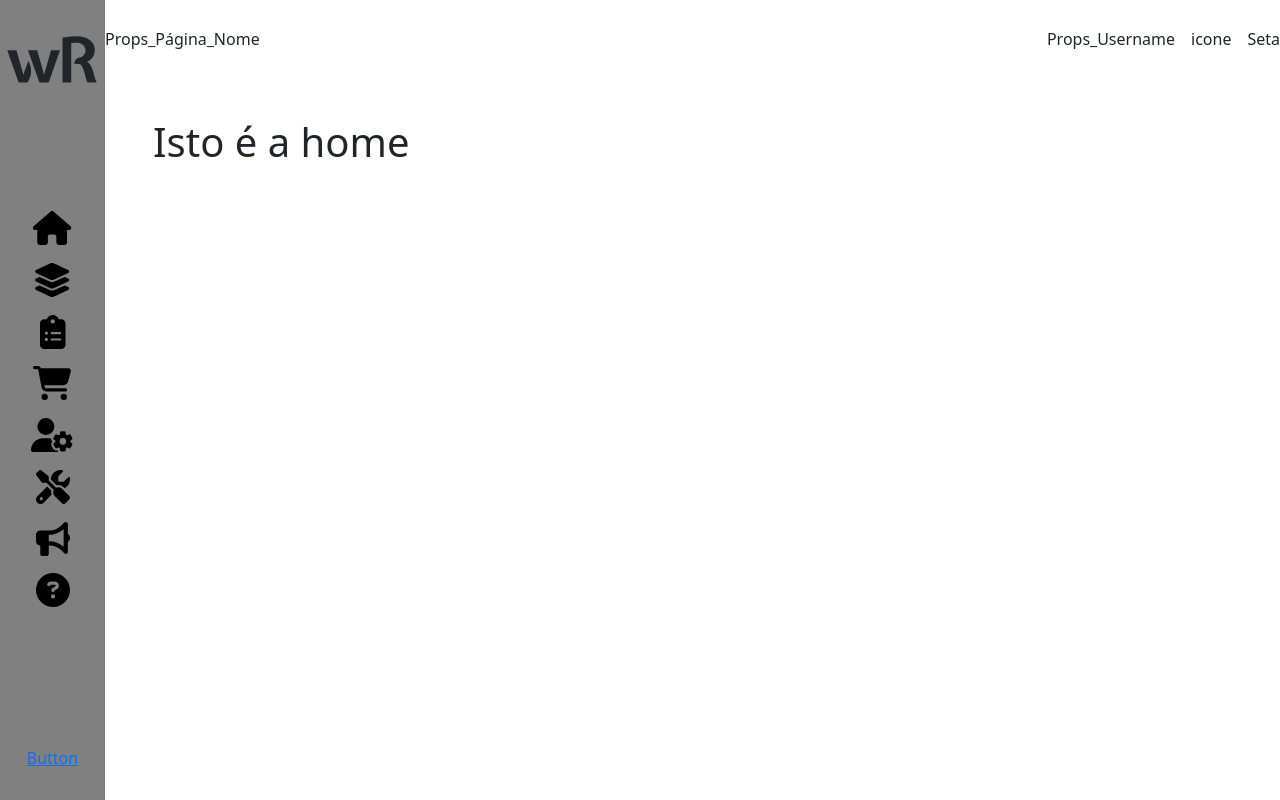
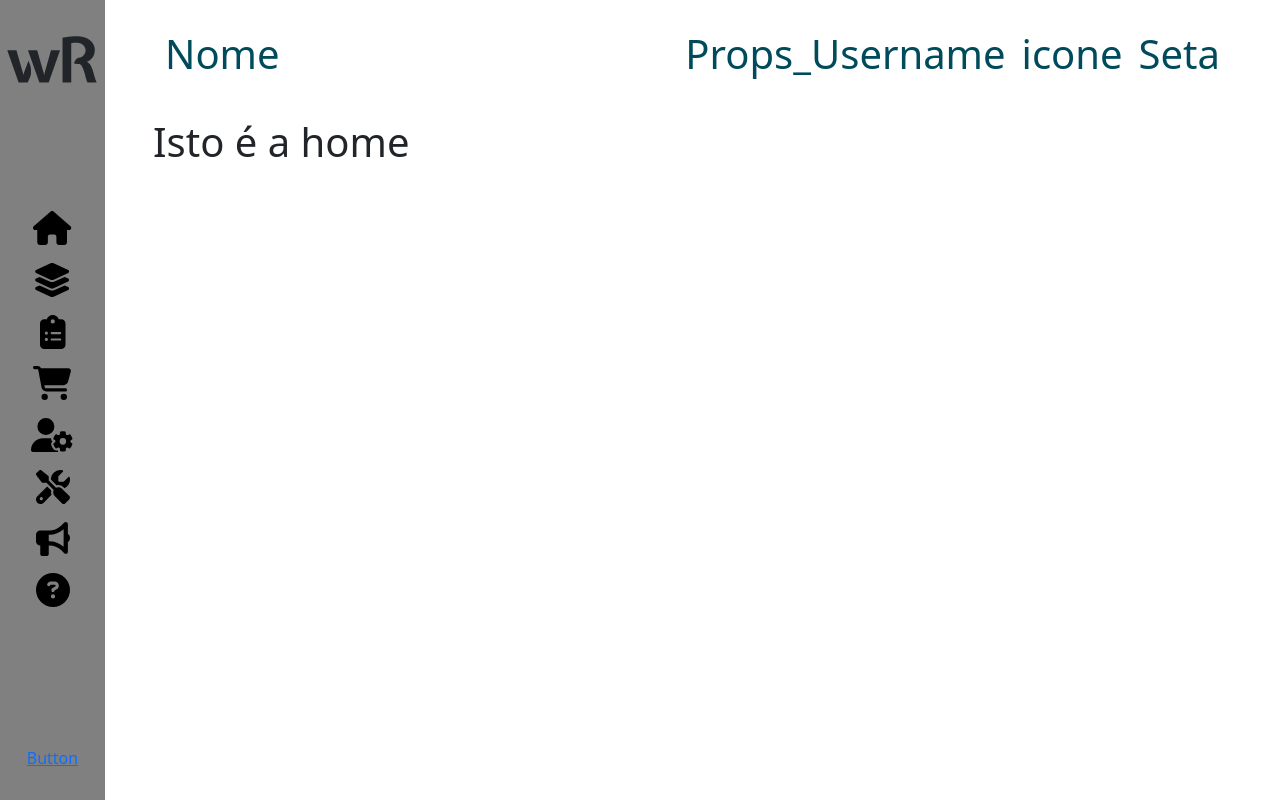
Before and after one commit to UPSxACE/quarrymanager-reactfrontend, a React (Create React App) app: page /dashboard/home in a window 1280 px wide. Built offline with nearby package versions, Linux system fonts and the light colour scheme.

Commit message:
feature/Dashboard_LayoutComponents close #19
done!!

```diff
--- a/src/dashboard/components/layout.js
+++ b/src/dashboard/components/layout.js
@@ -2,6 +2,7 @@ import React, { useState } from "react";
 import {} from "react-bootstrap";
 import styled from "styled-components";
 import { DashboardSidebar } from "./sidebar";
+import { H1Alt, H1 } from "./layoutComponents";
 export { DashboardLayout };
 
 function DashboardLayout(props) {
@@ -12,11 +13,17 @@ function DashboardLayout(props) {
       </aside>
       <ContentDiv>
         <PageHeader className="d-flex w-100">
-          <h6>Props_Página_Nome</h6>
+          <H1Alt textColor={1}>Nome</H1Alt>
           <div className="userMenu d-flex ms-auto">
-            <h6 className="ps-3">Props_Username</h6>
-            <h6 className="ps-3">icone</h6>
-            <h6 className="ps-3">Seta</h6>
+            <H1Alt className="ps-3" textColor={1}>
+              Props_Username
+            </H1Alt>
+            <H1Alt className="ps-3" textColor={1}>
+              icone
+            </H1Alt>
+            <H1Alt className="ps-3" textColor={1}>
+              Seta
+            </H1Alt>
           </div>
         </PageHeader>
         <div className="page-content p-5">{props.children}</div>
@@ -27,6 +34,8 @@ function DashboardLayout(props) {
 
 const PageHeader = styled.div`
   padding-top: 30px;
+  padding-left: 60px;
+  padding-right: 60px;
   height: calc(40px + 30px);
 `;
 
--- a/src/dashboard/components/layoutComponents.js
+++ b/src/dashboard/components/layoutComponents.js
@@ -9,6 +9,7 @@ export {
   H2,
   H3,
   H5,
+  H1Alt,
   Paragraph,
 };
 
@@ -62,8 +63,18 @@ const H3 = styled.h3((props) => ({
 
 const H5 = styled.h5((props) => ({
   color: props.orange ? "#d69b7f" : "white",
-
   fontSize: "20px",
   fontWeight: "normal",
   textAlign: props.textAlign,
 }));
+
+const H1Alt = styled(H1)`
+  color: ${(props) => {
+    switch (props.textColor) {
+      case 1:
+        return textColor1;
+      default:
+        return "black";
+    }
+  }};
+`;
```
